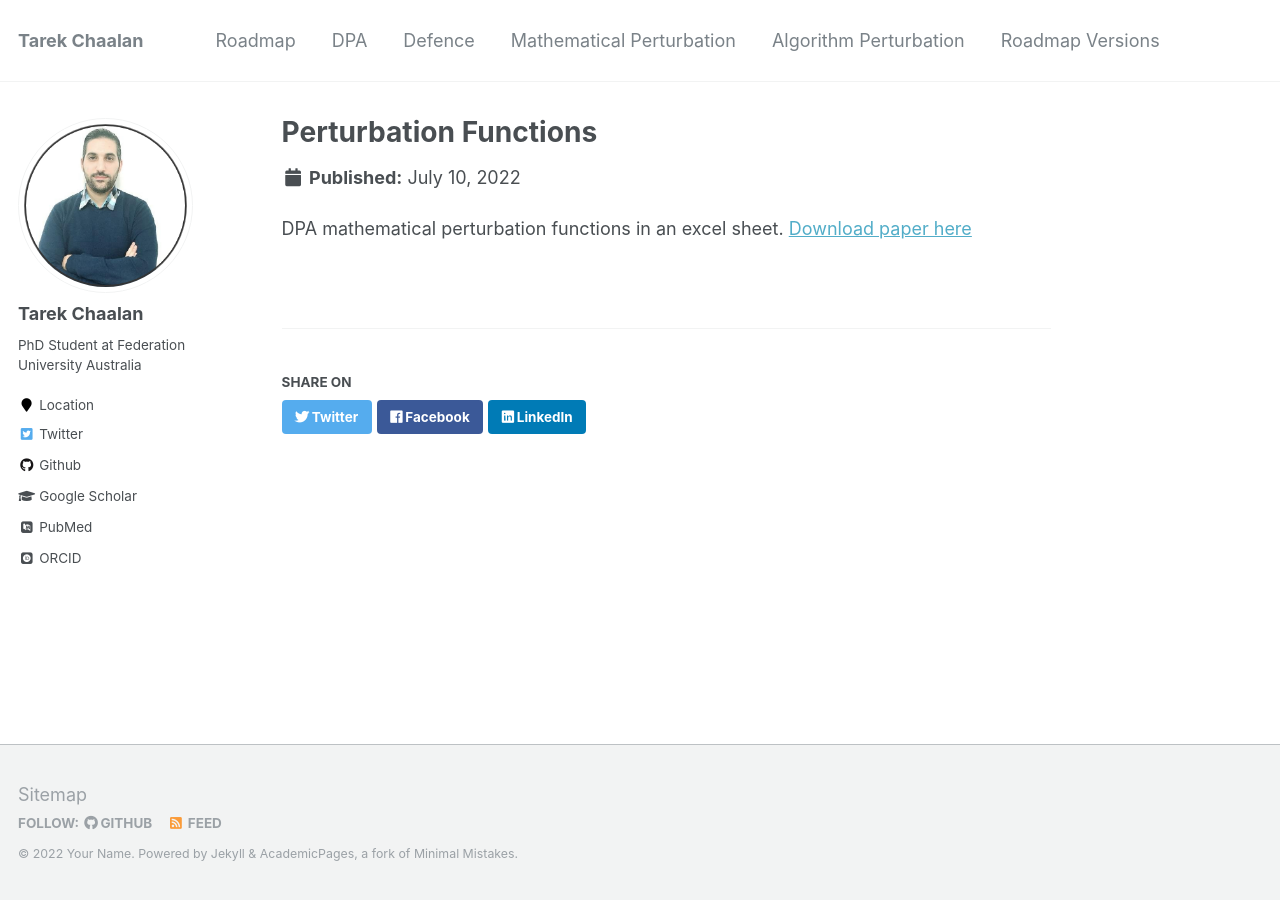
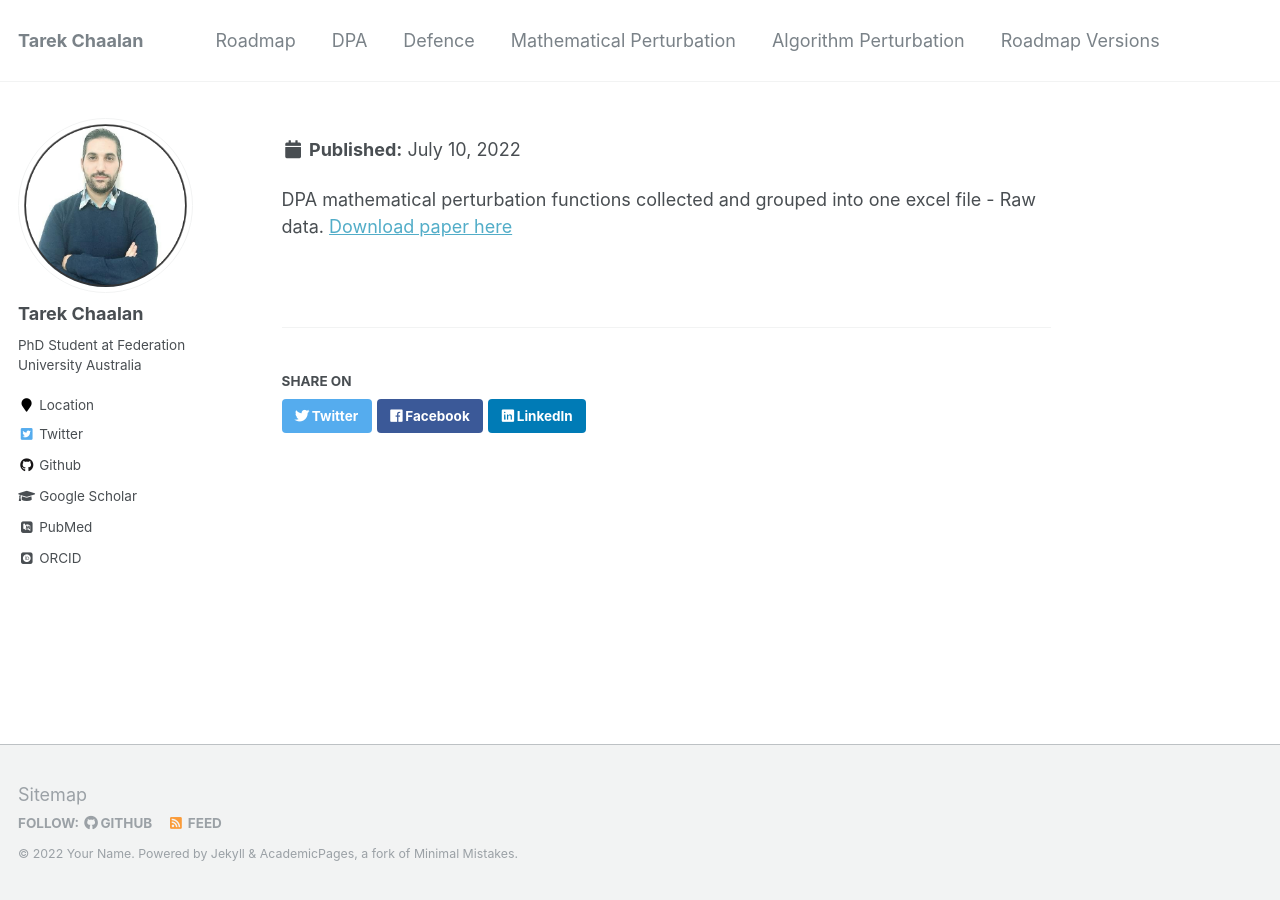
Before and after one commit to phoenixml/roadmap.github.io, a Jekyll site: the page built from _portfolio/portfolio-1.md, in a window 1280 px wide. Built offline with Jekyll 4.4.1, drawn with Linux system fonts in a browser that asks for light colours; some web fonts are replaced.

Commit message:
Signed-off-by: Tarek <14360476+tee2015@users.noreply.github.com>

```diff
--- a/_portfolio/portfolio-1.md
+++ b/_portfolio/portfolio-1.md
@@ -1,9 +1,9 @@
 ---
 title: "Perturbation Functions"
-excerpt: "DPA mathematical perturbation"
-url: 'https://phoenixml.github.io/roadmap.github.io/files/Mathematical_Perturbation_Functions.xlsx'
+excerpt:"DPA mathematical perturbation"<br/><img src='/images/MPF.png'>
 collection: portfolio
+"DPA mathematical perturbation functions"
 ---
 
-DPA mathematical perturbation functions in an excel sheet.
-[Download paper here](https://phoenixml.github.io/roadmap.github.io/files/Mathematical_Perturbation_Functions.xlsx')
+DPA mathematical perturbation functions collected and grouped into one excel file - Raw data.
+[Download paper here](https://github.com/phoenixml/roadmap.github.io/blob/master/files/Mathematical_Perturbation_Functions.xlsx?raw=true')
```
Also changed, not shown: 1 other file.
